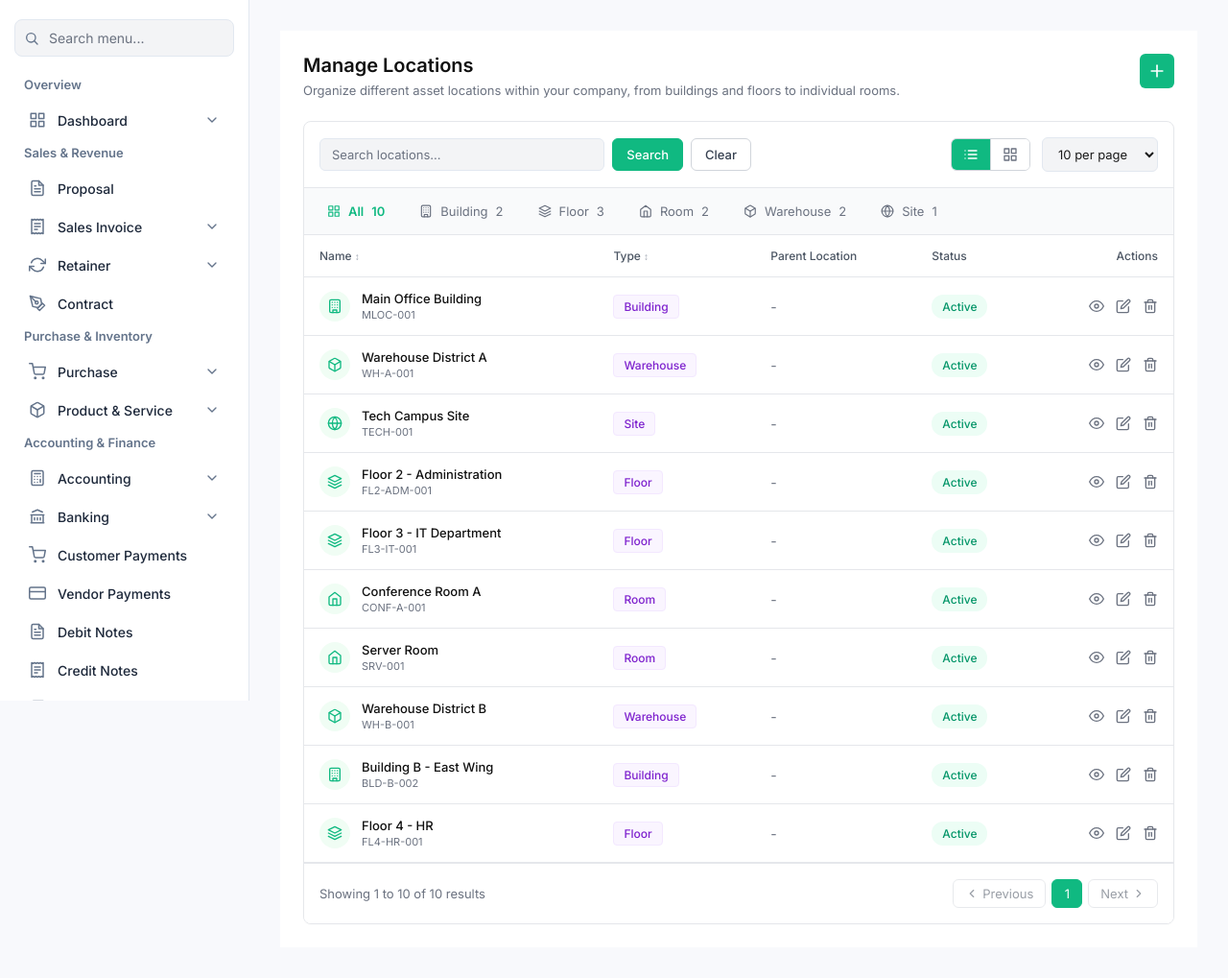
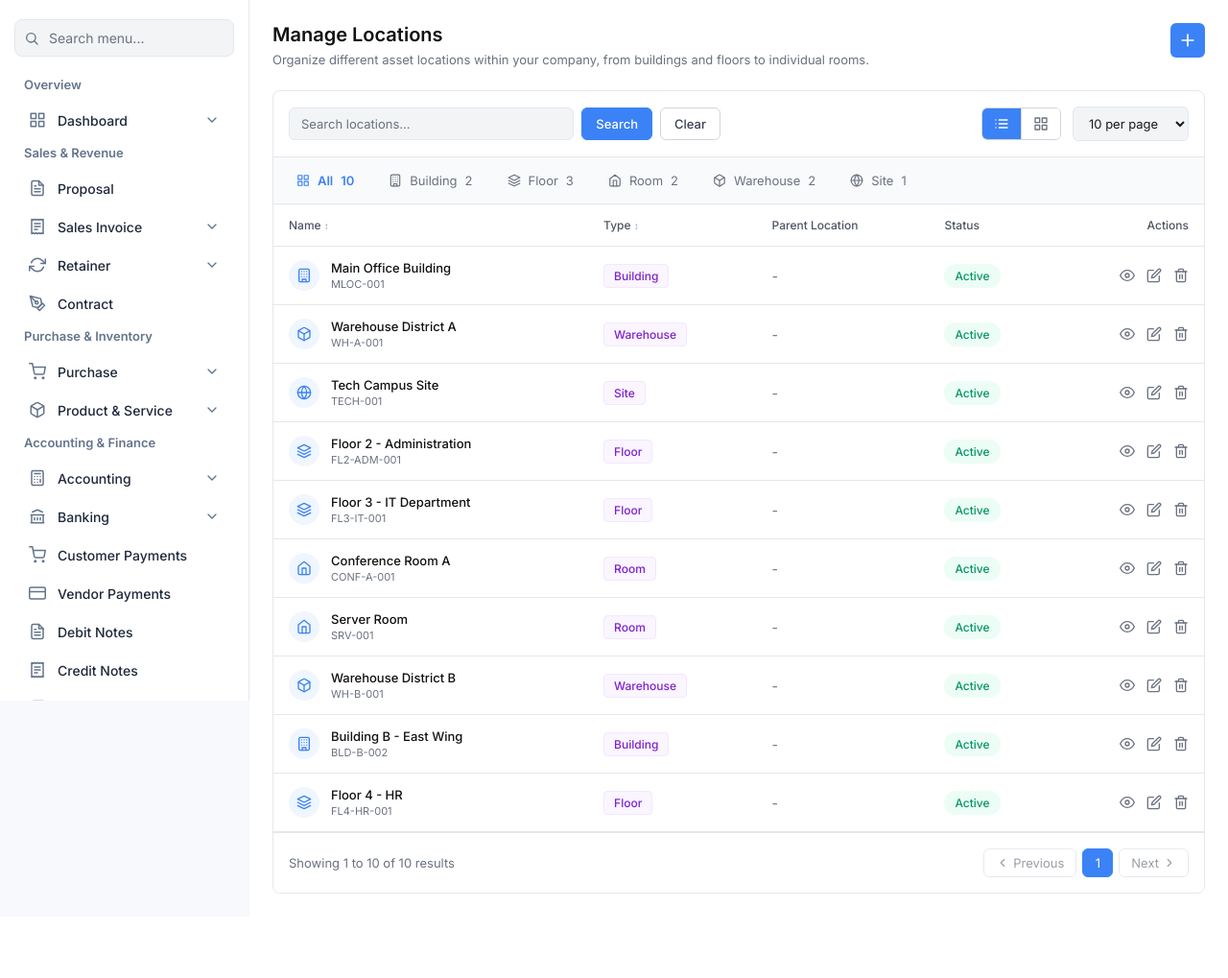
Before and after one commit to MahnoorMAK/LedgeInvo, a Laravel app: template resources/views/Pages/Assets/Locations.blade.php in a window 1280 px wide. Shown: the part 70-1089 px from the top of the page at 96% size. After the commit the page ends 1001 px from the top, so only its background shows below. Run offline with Laravel 12, Linux system fonts and the light colour scheme; the template is opened without the code that fills it, so the values that code supplies are empty.

Commit message:
refactor styles in Locations page

```diff
--- a/resources/views/Pages/Assets/Locations.blade.php
+++ b/resources/views/Pages/Assets/Locations.blade.php
@@ -2,6 +2,36 @@
 @section('title', 'Manage Locations')
 @section('content')
 
+<!-- AGGRESSIVE OVERRIDE TO REMOVE WRAPPER MARGINS, PADDING, AND FORCE WHITE BACKGROUND -->
+<style>
+    /* Reset the entire document and common wrapper classes */
+    html, body {
+        margin: 0 !important;
+        padding: 0 !important;
+        background-color: #ffffff !important;
+        width: 100% !important;
+        max-width: 100% !important;
+        overflow-x: hidden;
+    }
+
+    /* Target every possible container that might have padding */
+    #app, main, .main, .app-main, .main-content, .content, .content-wrapper,
+    .page-wrapper, .app-content, .container, .container-fluid, .page-content {
+        margin: 0 !important;
+        padding: 0 !important;
+        background-color: #ffffff !important;
+        width: 100% !important;
+        max-width: 100% !important;
+        box-shadow: none !important;
+        border: none !important;
+    }
+
+    /* Specifically target the direct child of the body or #app to remove any residual margin */
+    body > div, #app > div {
+        margin: 0 !important;
+        padding: 0 !important;
+    }
+</style>
 
 <section id="manage-locations-app">
     <style>
@@ -9,11 +39,20 @@
         #manage-locations-app {
             font-family: -apple-system, BlinkMacSystemFont, "Segoe UI", Roboto, Helvetica, Arial, sans-serif;
             color: #374151;
-            background: #fff;
+            background: #ffffff;
             padding: 24px;
             box-sizing: border-box;
             font-size: 14px;
             position: relative;
+            width: 100%;
+            max-width: 100%;
+            margin: 0;
+            display: block;
+
+            /* Bright Blue Theme Variables */
+            --primary: #3b82f6;
+            --primary-hover: #2563eb;
+            --primary-light: #eff6ff;
         }
         #manage-locations-app * { box-sizing: border-box; }
 
@@ -22,8 +61,9 @@
         .ml-title h2 { margin: 0 0 6px 0; font-size: 20px; font-weight: 600; color: #111; }
         .ml-title p { margin: 0; color: #6b7280; font-size: 13px; }
 
-        .ml-btn-add { background: #10b981; color: white; border: none; border-radius: 6px; width: 36px; height: 36px; display: flex; justify-content: center; align-items: center; cursor: pointer; transition: background 0.2s; }
-        .ml-btn-add:hover { background: #059669; }
+        /* Changed to Bright Blue */
+        .ml-btn-add { background: var(--primary); color: white; border: none; border-radius: 6px; width: 36px; height: 36px; display: flex; justify-content: center; align-items: center; cursor: pointer; transition: background 0.2s; }
+        .ml-btn-add:hover { background: var(--primary-hover); }
 
         /* Main Container */
         .ml-main-container { border: 1px solid #e5e7eb; border-radius: 8px; background: #fff; overflow: hidden; box-shadow: 0 1px 2px rgba(0,0,0,0.02); }
@@ -32,17 +72,21 @@
         .ml-toolbar { padding: 16px; display: flex; justify-content: space-between; align-items: center; gap: 16px; border-bottom: 1px solid #e5e7eb; flex-wrap: wrap; }
         .ml-search-group { display: flex; gap: 8px; flex: 1; max-width: 450px; }
         .ml-search-input { flex: 1; padding: 8px 12px; border: 1px solid #d1d5db; border-radius: 6px; font-size: 13px; outline: none; }
-        .ml-search-input:focus { border-color: #10b981; box-shadow: 0 0 0 2px rgba(16,185,129,0.2); }
+        .ml-search-input:focus { border-color: var(--primary); box-shadow: 0 0 0 2px rgba(59,130,246,0.2); }
 
         .ml-btn { padding: 8px 14px; border-radius: 6px; border: 1px solid #d1d5db; background: #fff; cursor: pointer; font-size: 13px; font-weight: 500; display: inline-flex; align-items: center; gap: 6px; transition: all 0.2s; color: #374151; }
         .ml-btn:hover { background: #f9fafb; }
-        .ml-btn-primary { background: #10b981; color: white; border-color: #10b981; }
-        .ml-btn-primary:hover { background: #059669; border-color: #059669; }
+
+        /* Changed to Bright Blue */
+        .ml-btn-primary { background: var(--primary); color: white; border-color: var(--primary); }
+        .ml-btn-primary:hover { background: var(--primary-hover); border-color: var(--primary-hover); }
 
         .ml-view-toggles { display: flex; border: 1px solid #d1d5db; border-radius: 6px; overflow: hidden; }
         .ml-view-btn { padding: 8px 12px; background: #fff; border: none; border-right: 1px solid #d1d5db; cursor: pointer; color: #6b7280; display: flex; align-items: center; justify-content: center; transition: background 0.2s; }
         .ml-view-btn:last-child { border-right: none; }
-        .ml-view-btn.active { background: #10b981; color: #fff; }
+
+        /* Changed to Bright Blue */
+        .ml-view-btn.active { background: var(--primary); color: #fff; }
 
         .ml-select-input { padding: 8px 12px; border: 1px solid #d1d5db; border-radius: 6px; font-size: 13px; outline: none; background: #fff; cursor: pointer; }
 
@@ -50,7 +94,10 @@
         .ml-filter-tabs { display: flex; gap: 20px; padding: 12px 16px; border-bottom: 1px solid #e5e7eb; background: #f9fafb; overflow-x: auto; }
         .ml-filter-tab { display: flex; align-items: center; gap: 8px; font-size: 13px; color: #6b7280; cursor: pointer; padding: 4px 8px; border-radius: 4px; transition: all 0.2s; user-select: none; white-space: nowrap; }
         .ml-filter-tab:hover { color: #111; }
-        .ml-filter-tab.active { color: #10b981; font-weight: 600; }
+
+        /* Changed to Bright Blue */
+        .ml-filter-tab.active { color: var(--primary); font-weight: 600; }
+
         .ml-filter-tab svg { color: currentColor; }
         .ml-filter-count { font-size: 13px; color: inherit; }
 
@@ -71,7 +118,10 @@
 
         /* Shared Cell Elements */
         .ml-item-cell { display: flex; align-items: center; gap: 12px; }
-        .ml-icon-box { width: 32px; height: 32px; border-radius: 50%; background: #f0fdf4; color: #10b981; display: flex; justify-content: center; align-items: center; flex-shrink: 0; }
+
+        /* Changed to Bright Blue */
+        .ml-icon-box { width: 32px; height: 32px; border-radius: 50%; background: var(--primary-light); color: var(--primary); display: flex; justify-content: center; align-items: center; flex-shrink: 0; }
+
         .ml-item-info { display: flex; flex-direction: column; gap: 2px; }
         .ml-item-name { font-weight: 500; color: #111; font-size: 13px; }
         .ml-item-id { font-size: 11px; color: #6b7280; }
@@ -85,7 +135,9 @@
         .ml-actions { display: flex; gap: 12px; justify-content: flex-end; }
         .ml-action-btn { background: none; border: none; cursor: pointer; color: #6b7280; padding: 0; transition: color 0.2s; display: flex; align-items: center; justify-content: center; }
         .ml-action-btn:hover { color: #111; }
-        .ml-action-btn.ml-view:hover { color: #10b981; }
+
+        /* Changed to Bright Blue for view */
+        .ml-action-btn.ml-view:hover { color: var(--primary); }
         .ml-action-btn.ml-edit:hover { color: #3b82f6; }
         .ml-action-btn.ml-delete:hover { color: #ef4444; }
 
@@ -97,7 +149,9 @@
         .ml-page-btn:hover:not(:disabled) { background: #f9fafb; }
         .ml-page-btn:disabled { opacity: 0.5; cursor: not-allowed; }
         .ml-page-num { padding: 6px 12px; border: 1px solid #d1d5db; background: #fff; border-radius: 6px; cursor: pointer; font-size: 13px; color: #374151; min-width: 32px; text-align: center; }
-        .ml-page-num.active { background: #10b981; color: #fff; border-color: #10b981; }
+
+        /* Changed to Bright Blue */
+        .ml-page-num.active { background: var(--primary); color: #fff; border-color: var(--primary); }
     </style>
 
     <!-- Header -->
```
